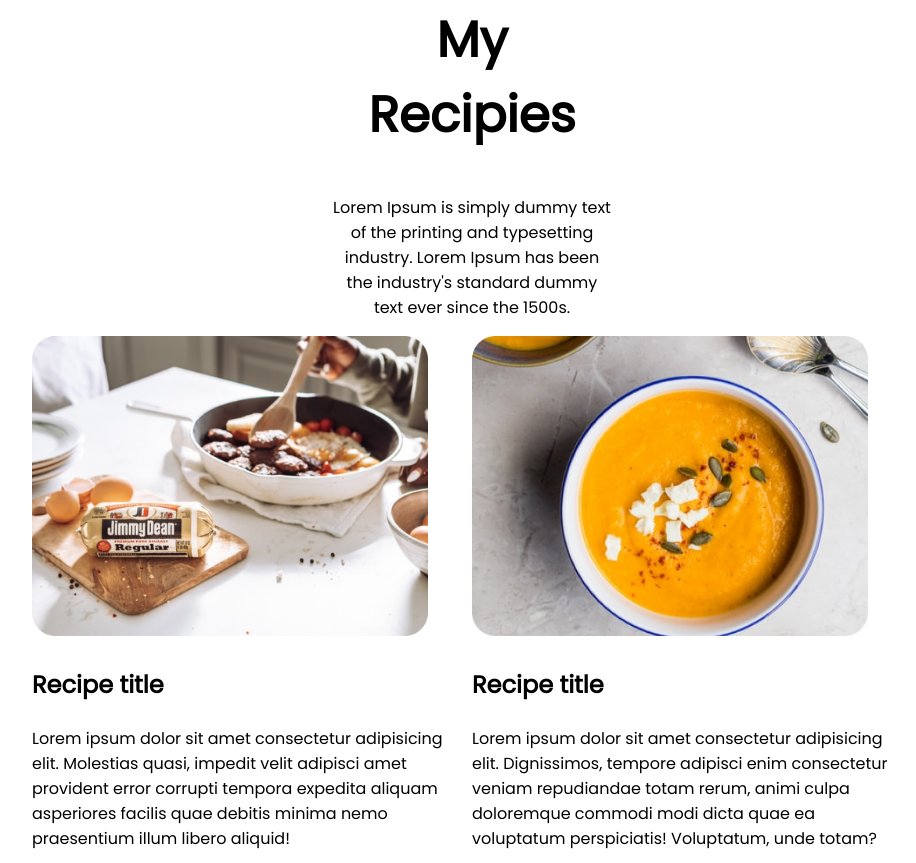
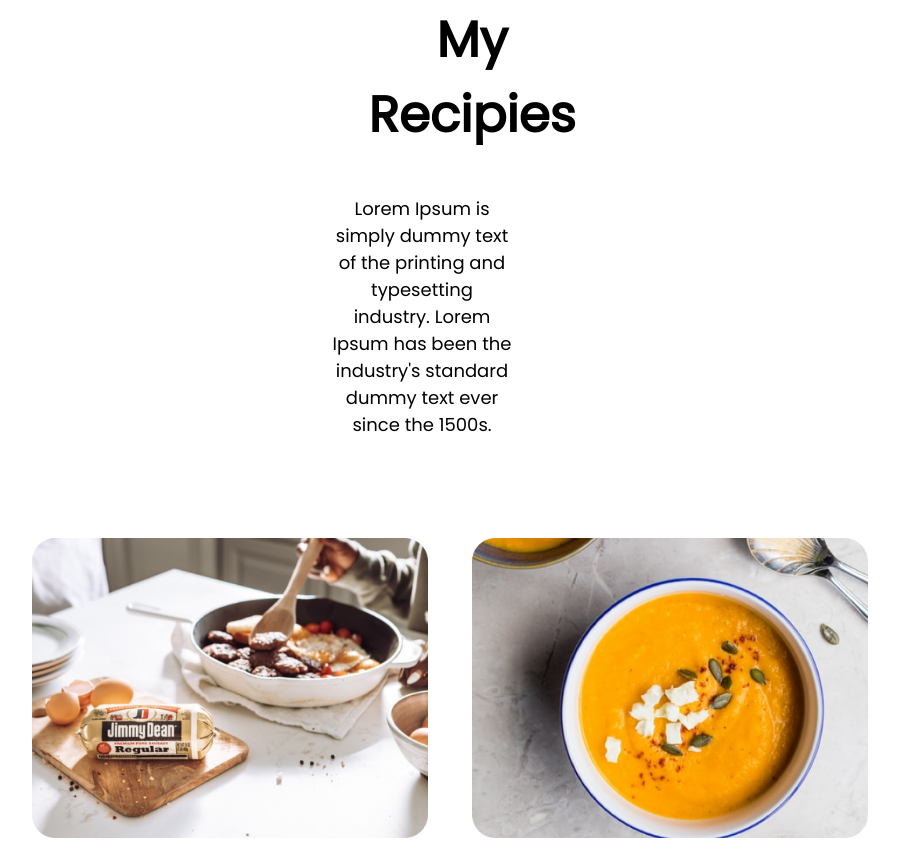
Before and after one commit to sparkmahadi/eat-healthy, a plain HTML site: page index.html in a window 1280 px wide. Shown: the part 2017-2880 px from the top of the page, without its empty margins (168-1084 px from the left). Drawn offline with Linux system fonts and the light colour scheme.

Commit message:
final touch

```diff
--- a/index.html
+++ b/index.html
@@ -42,7 +42,7 @@
 
     <section class="mid-section">
         <h2>My Recipies</h2>
-        <p>Lorem Ipsum is simply dummy text of the printing and typesetting industry.
+        <p class="first-p">Lorem Ipsum is simply dummy text of the printing and typesetting industry.
             Lorem Ipsum has been the industry's standard dummy text ever since the
             1500s.</p>
     </section>
@@ -50,12 +50,12 @@
 <div class="first-recipe">
     <img src="images/food/Project Cover.jpg" alt="">
     <h3>Recipe title</h3>
-    <p>Lorem ipsum dolor sit amet consectetur adipisicing elit. Molestias quasi, impedit velit adipisci amet provident error corrupti tempora expedita aliquam asperiores facilis quae debitis minima nemo praesentium illum libero aliquid!</p>
+    <p class="first-p">Lorem ipsum dolor sit amet consectetur adipisicing elit. Molestias quasi, impedit velit adipisci amet provident error corrupti tempora expedita aliquam asperiores facilis quae debitis minima nemo praesentium illum libero aliquid!</p>
 </div>
 <div class="second-recipe">
     <img src="images/food/Project Cover.png" alt="">
     <h3>Recipe title</h3>
-    <p>Lorem ipsum dolor sit amet consectetur adipisicing elit. Dignissimos, tempore adipisci enim consectetur veniam repudiandae totam rerum, animi culpa doloremque commodi modi dicta quae ea voluptatum perspiciatis! Voluptatum, unde totam?</p>
+    <p class="first-p">Lorem ipsum dolor sit amet consectetur adipisicing elit. Dignissimos, tempore adipisci enim consectetur veniam repudiandae totam rerum, animi culpa doloremque commodi modi dicta quae ea voluptatum perspiciatis! Voluptatum, unde totam?</p>
 </div>
 </section>
 <section class="last-section">
```
